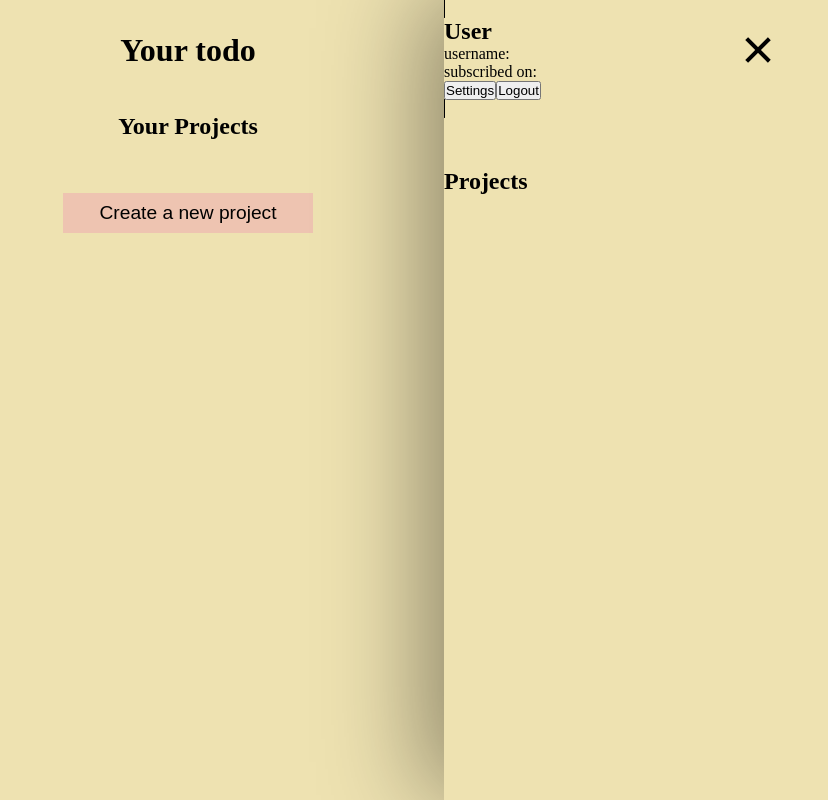
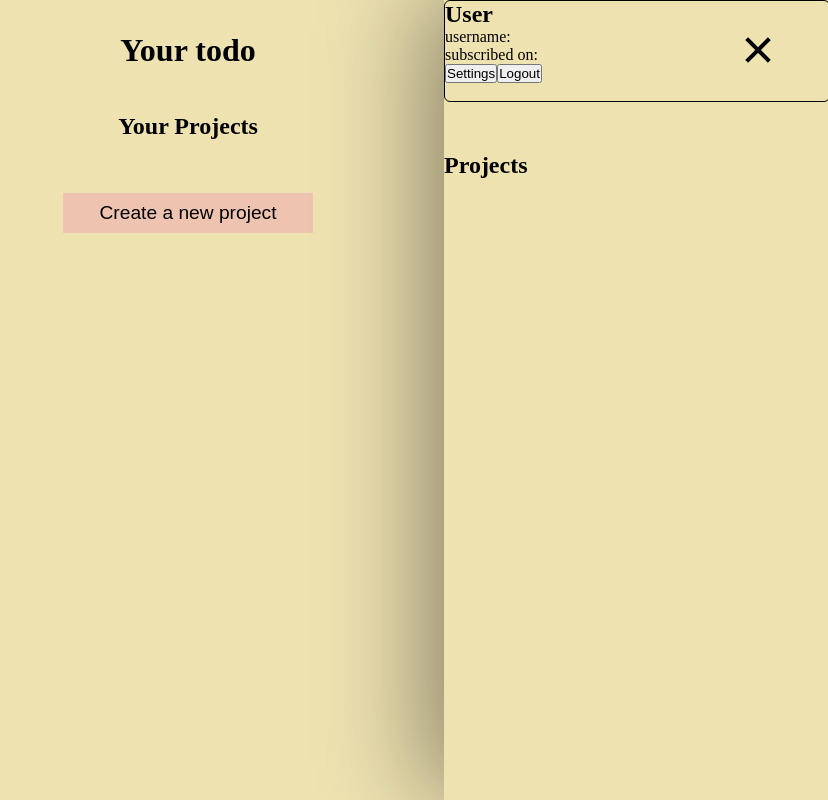
Before and after one commit to lorenzospadoni/simple-todo, a plain HTML site: page frontend/todo.html in a window 1280 px wide. Both pictures are taken after a click on the element 1210 px from the left and 50 px from the top of the page. Shown: the whole page, without its empty margins (452-1280 px from the left). Drawn offline with Linux system fonts and the light colour scheme; no server answers.

Commit message:
Minor UserSection's style fixes.

```diff
--- a/frontend/css/usersection.css
+++ b/frontend/css/usersection.css
@@ -1,6 +1,7 @@
 user-section {
+    display: block;
     width:100%;
-    height: 100px;
+    min-height: 100px;
     border: 1px solid black;
     border-radius: 6px;
 }
```
